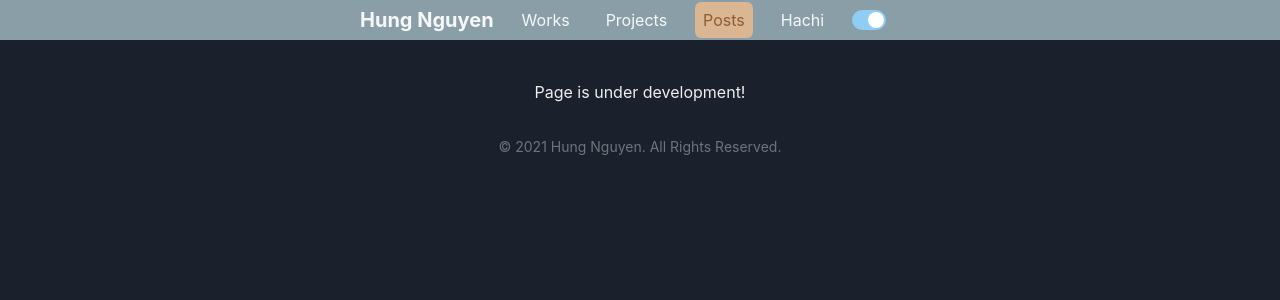
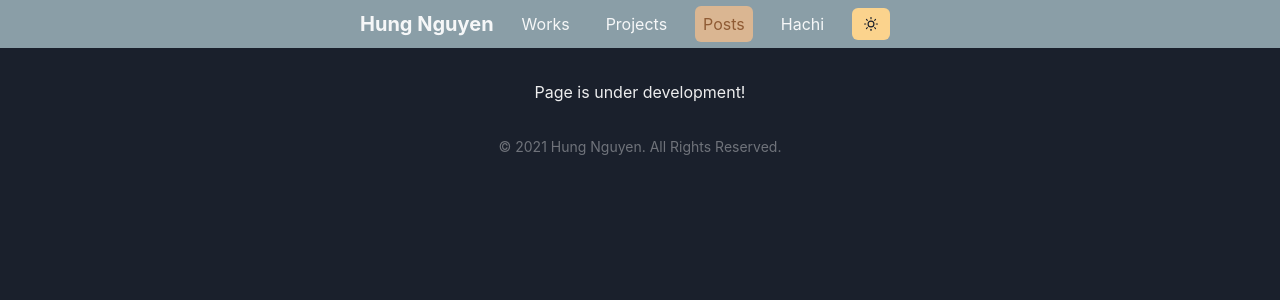
Before and after one commit to hungnguyen3/adventurous-hachi, a Next.js app: page /posts in a window 1280 px wide. Shown: the top 300 px of the page. Built offline with nearby package versions, Linux system fonts and the light colour scheme.

Commit message:
page transition & darkmode switcher

```diff
--- a/src/components/DarkModeSwitch.tsx
+++ b/src/components/DarkModeSwitch.tsx
@@ -1,16 +1,19 @@
-import { useColorMode, Switch } from '@chakra-ui/react';
+import { MoonIcon, SunIcon } from '@chakra-ui/icons';
+import { useColorMode, Box, Button } from '@chakra-ui/react';
 
 export const DarkModeSwitch: React.FC<{}> = () => {
 	const { colorMode, toggleColorMode } = useColorMode();
 	const isDark = colorMode === 'dark';
 
 	return (
-		<Switch
-			size="md"
-			color="teal"
-			isChecked={isDark}
-			zIndex="0"
-			onChange={toggleColorMode}
-		/>
+		<Box>
+			<Button
+				size={'sm'}
+				colorScheme={isDark ? 'orange' : 'purple'}
+				onClick={toggleColorMode}
+			>
+				{colorMode === 'light' ? <MoonIcon /> : <SunIcon />}
+			</Button>
+		</Box>
 	);
 };
--- a/src/components/Layout.tsx
+++ b/src/components/Layout.tsx
@@ -1,4 +1,6 @@
-import { Container, Flex } from '@chakra-ui/react';
+import { Collapse, Container, Flex, useDisclosure } from '@chakra-ui/react';
+import { useRouter } from 'next/router';
+import { useEffect, useState } from 'react';
 import { Footer } from './Footer';
 import { Navbar } from './Navbar';
 
@@ -7,10 +9,25 @@ interface LayoutProps {
 	children: JSX.Element[] | JSX.Element;
 }
 
-export const Layout: React.FC<LayoutProps> = (props): JSX.Element => (
+export const Layout: React.FC<LayoutProps> = (props): JSX.Element => {
+	const [transition, useTransition] = useState(false);
+	const router = useRouter();
+
+	// sketchy transition implementation
+	useEffect(() => {
+		useTransition(false);
+		setTimeout(() => {
+			useTransition(true);
+		}, 1);
+	}, [router.pathname]);
+
+	return (
 		<Flex flexDirection="column">
 			<Navbar path={props.path} />
+			<Collapse in={transition} animateOpacity startingHeight={50}>
 				<Container maxW="container.sm">{props.children}</Container>
+			</Collapse>
 			<Footer />
 		</Flex>
 	);
+};
--- a/src/components/Navbar.tsx
+++ b/src/components/Navbar.tsx
@@ -110,11 +110,13 @@ export const Navbar: React.FC<NavbarProps> = (props): JSX.Element => {
 				zIndex={1}
 			>
 				<Flex align="center" mr={5}>
-					<Link href="/">
-						<Heading as="h1" size="md">
-							Hung Nguyen
-						</Heading>
-					</Link>
+					<NextLink href={'/'} passHref>
+						<Link href="/">
+							<Heading as="h1" size="md">
+								Hung Nguyen
+							</Heading>
+						</Link>
+					</NextLink>
 				</Flex>
 
 				<Stack
```
Lines whose indentation alone changed are shown as unchanged.
